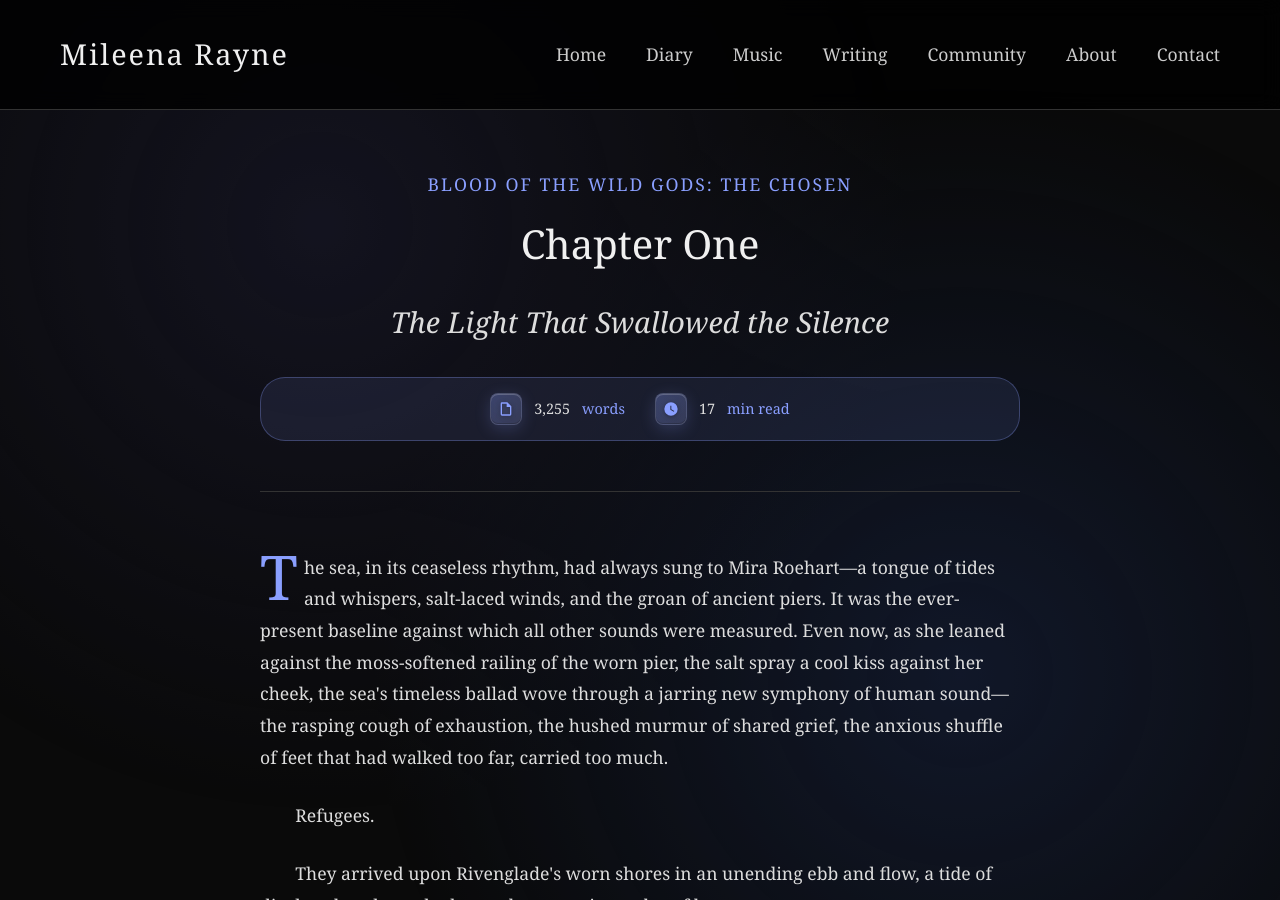
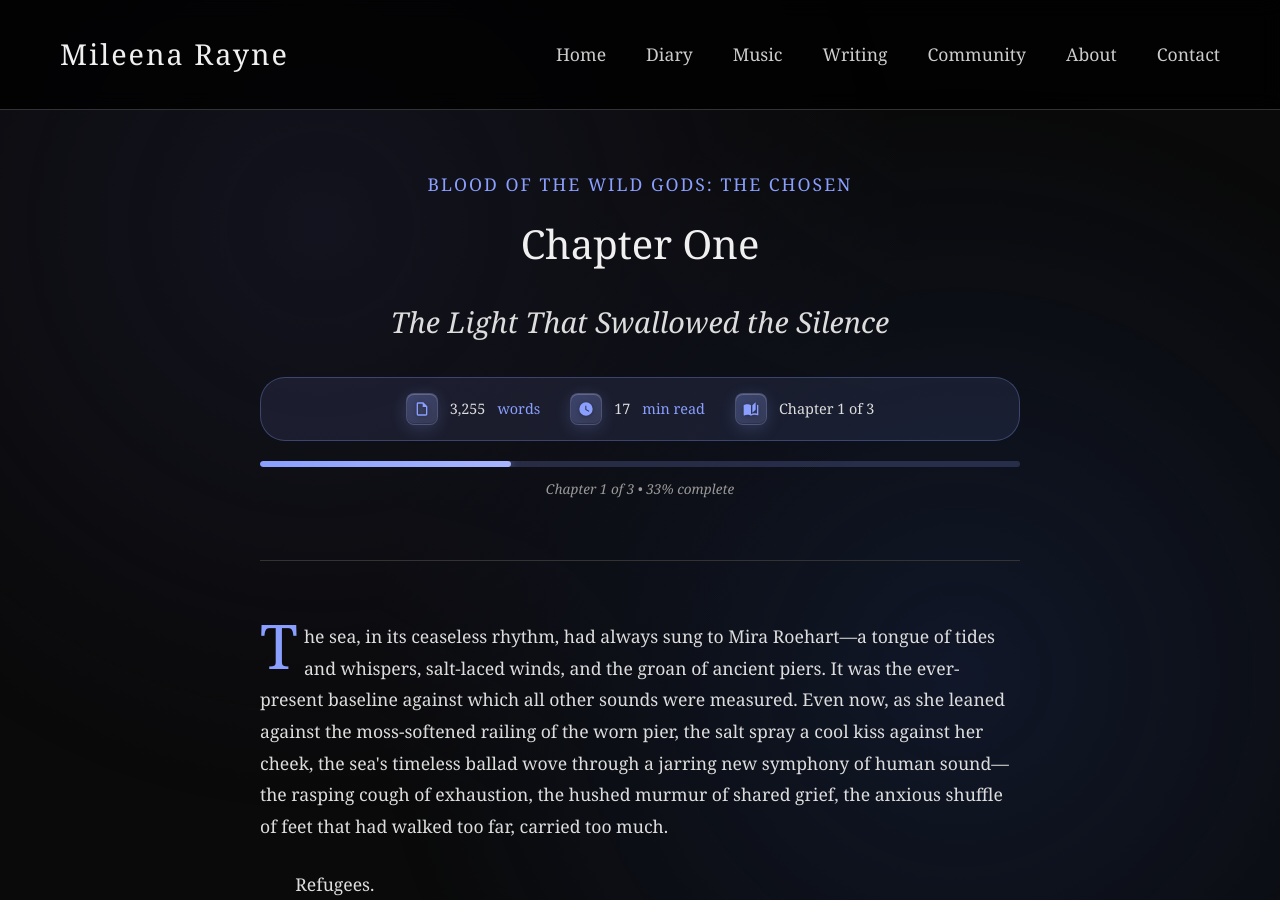
Before and after one commit to Mileena28/Mileena28.github.io, a Jekyll site: the page built from _chapters/the-chosen/chapter-01.html, in a window 1280 px wide and 900 px high. Built offline with Jekyll 4.4.1, drawn with Linux system fonts in a browser that asks for light colours.

Commit message:
Update chapter-01.html

```diff
--- a/_chapters/the-chosen/chapter-01.html
+++ b/_chapters/the-chosen/chapter-01.html
@@ -3,8 +3,11 @@ layout: chapter
 book_title: "Blood of the Wild Gods: The Chosen"
 title: "Chapter One"
 subtitle: "The Light That Swallowed the Silence"
+chapter_number: 1
+total_chapters: 3
+prev_chapter: null
+next_chapter: "/chapters/the-chosen/chapter-02/"
 permalink: /chapters/the-chosen/chapter-01/
-next_chapter: /chapters/the-chosen/chapter-02/
 ---
 
         <p>The sea, in its ceaseless rhythm, had always sung to Mira Roehart—a tongue of tides and whispers, salt-laced winds, and the groan of ancient piers. It was the ever-present baseline against which all other sounds were measured. Even now, as she leaned against the moss-softened railing of the worn pier, the salt spray a cool kiss against her cheek, the sea's timeless ballad wove through a jarring new symphony of human sound—the rasping cough of exhaustion, the hushed murmur of shared grief, the anxious shuffle of feet that had walked too far, carried too much.</p>
```
